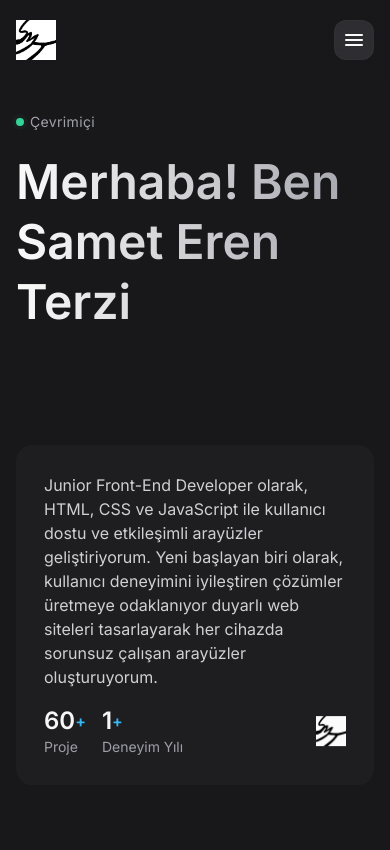
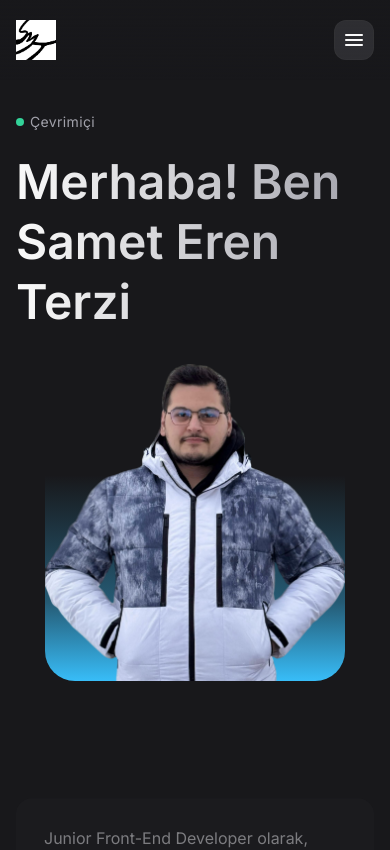
Before and after one commit to S4metET/reactPortfolioPage, a React (Vite) app: page / in a window 390 px wide. Shown: the top 850 px of the page. Built offline with nearby package versions, Linux system fonts and the light colour scheme.

Commit message:
Responsive Hatası Giderildi

```diff
--- a/src/components/Hero.jsx
+++ b/src/components/Hero.jsx
@@ -1,17 +1,6 @@
-/**
- * @copyright 2025 s4metet
- * @license Apache-2.0
- */
-
-import { ButtonPrimary, ButtonOutline } from "./Button";
-
-
 const Hero = () => {
   return (
-    <section
-      id="home"
-      className="pt-28 lg:pt-36"
-    >
+    <section id="home" className="pt-28 lg:pt-36">
       <div className="container items-center lg:grid lg:grid-cols-2 lg:gap-10">
 
         <div>
@@ -29,22 +18,21 @@ const Hero = () => {
           </h2>
         </div>
 
-        <div className="hidden lg:block">
-          <figure className="w-full max-w-[480px] ml-auto bg-gradient-to-t from-sky-400 via-25% via-sky-400/40 to-65% rounded-[60px] overflow-hidden">
+        <div className="block">
+          <figure className="w-full max-w-[300px] sm:max-w-[400px] lg:max-w-[480px] mx-auto bg-gradient-to-t from-sky-400 via-25% via-sky-400/40 to-65% rounded-[30px] lg:rounded-[60px] overflow-hidden">
             <img
               src="/images/hero-banner.png"
               width={656}
               height={800}
-              alt="Henry Clark"
-              className="w-full"
+              alt=""
+              className="w-full h-auto"
             />
           </figure>
         </div>
 
       </div>
+    </section>
+  );
+};
 
-    </section>
-  )
-}
-
-export default Hero
+export default Hero;
```
